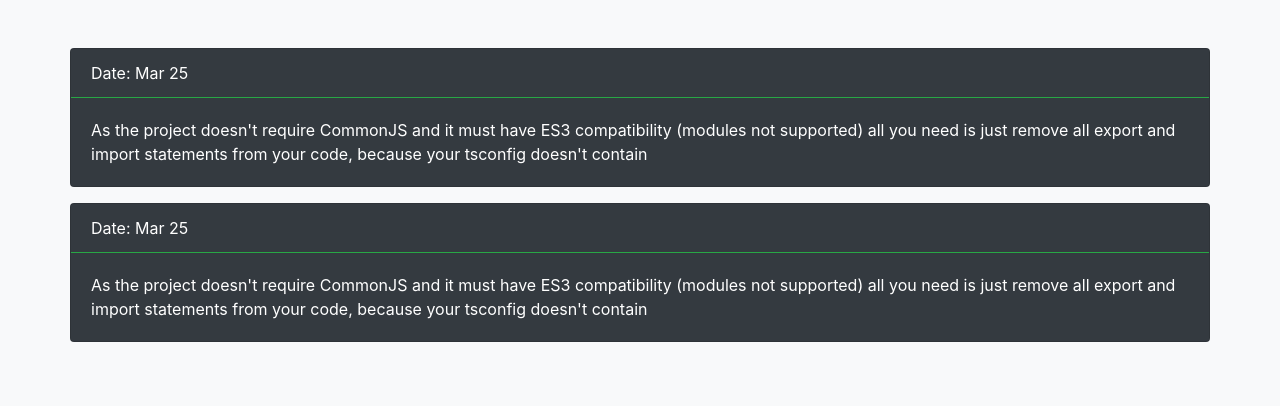
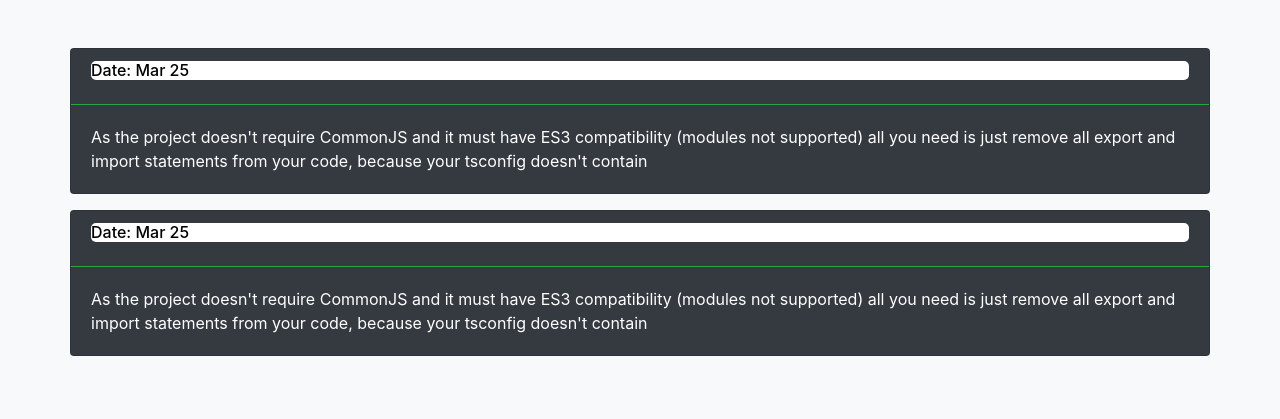
Before and after one commit to mahesh006/deploy, a Flask app: page /recommendation in a window 1280 px wide. Shown: the top 419 px of the page. Run offline with Flask 2, Linux system fonts and the light colour scheme; data comes from the database, SQL or seed files in the repository; some libraries are stand-ins or nearby versions.

Commit message:
Update index.html

```diff
--- a/templates/index.html
+++ b/templates/index.html
@@ -10,7 +10,14 @@
     <script src="https://code.jquery.com/jquery-3.2.1.slim.min.js" integrity="sha384-KJ3o2DKtIkvYIK3UENzmM7KCkRr/rE9/Qpg6aAZGJwFDMVNA/GpGFF93hXpG5KkN" crossorigin="anonymous"></script>
     <script src="https://cdnjs.cloudflare.com/ajax/libs/popper.js/1.12.9/umd/popper.min.js" integrity="sha384-ApNbgh9B+Y1QKtv3Rn7W3mgPxhU9K/ScQsAP7hUibX39j7fakFPskvXusvfa0b4Q" crossorigin="anonymous"></script>
     <script src="https://maxcdn.bootstrapcdn.com/bootstrap/4.0.0/js/bootstrap.min.js" integrity="sha384-JZR6Spejh4U02d8jOt6vLEHfe/JQGiRRSQQxSfFWpi1MquVdAyjUar5+76PVCmYl" crossorigin="anonymous"></script>
-
+  <style>
+      .card-title{
+        background-color: white;
+        color: black;
+        border-radius: 5px;
+        font-size: 16px;
+    }
+  </style>
   </head>
   <body>
 
@@ -22,7 +29,7 @@
       <div class="row">
         {% for entrys in entrie %}
         <div class="card text-white bg-dark mb-3">
-          <div class="card-header bg-transparent border-success">Date: {{ entrys[1] }}</div>
+          <div class="card-header bg-transparent border-success"><h5 class="card-title">Date: {{ entrys[1] }}</h5></div>
           <div class="card-body">
             <p class="card-text">{{ entrys[0] }}</p>
           </div>
```
